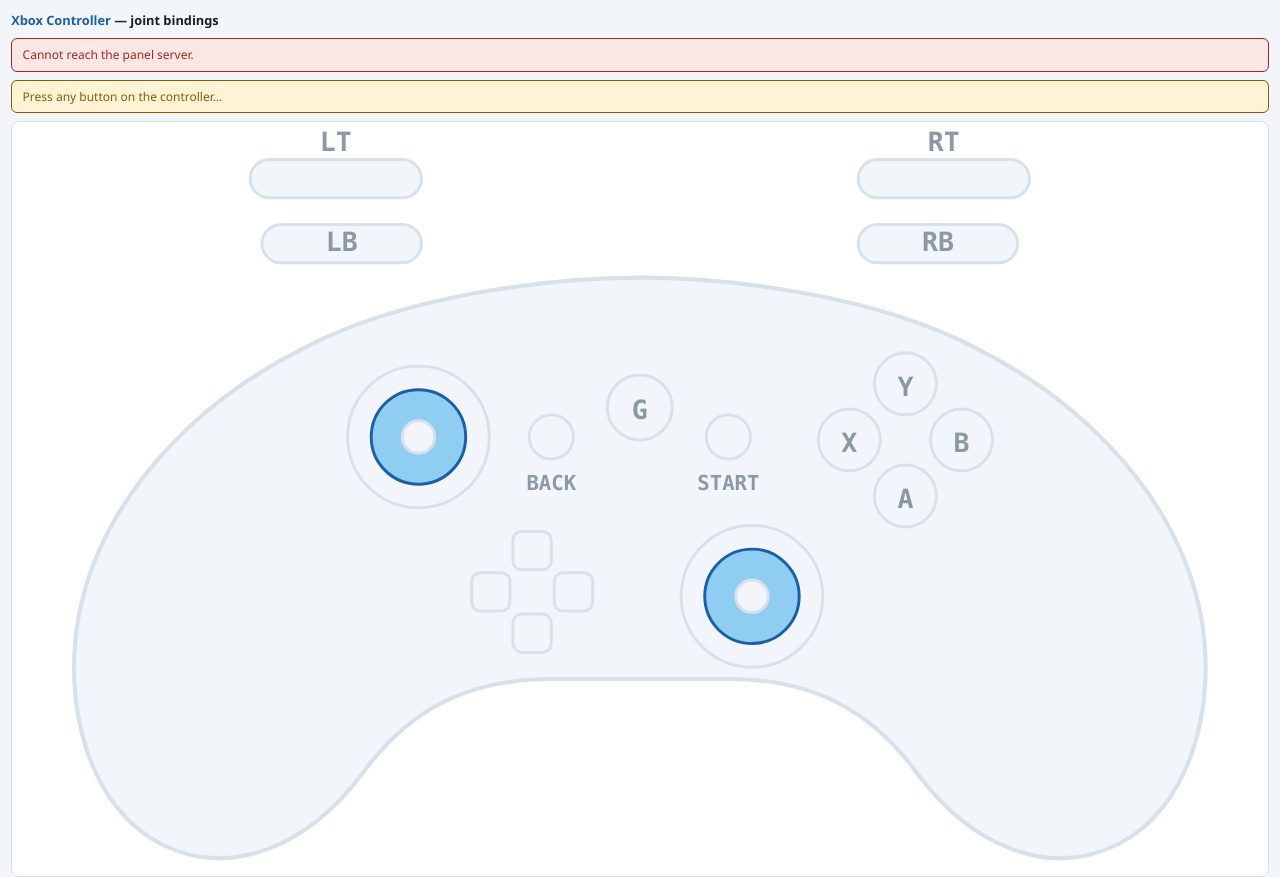
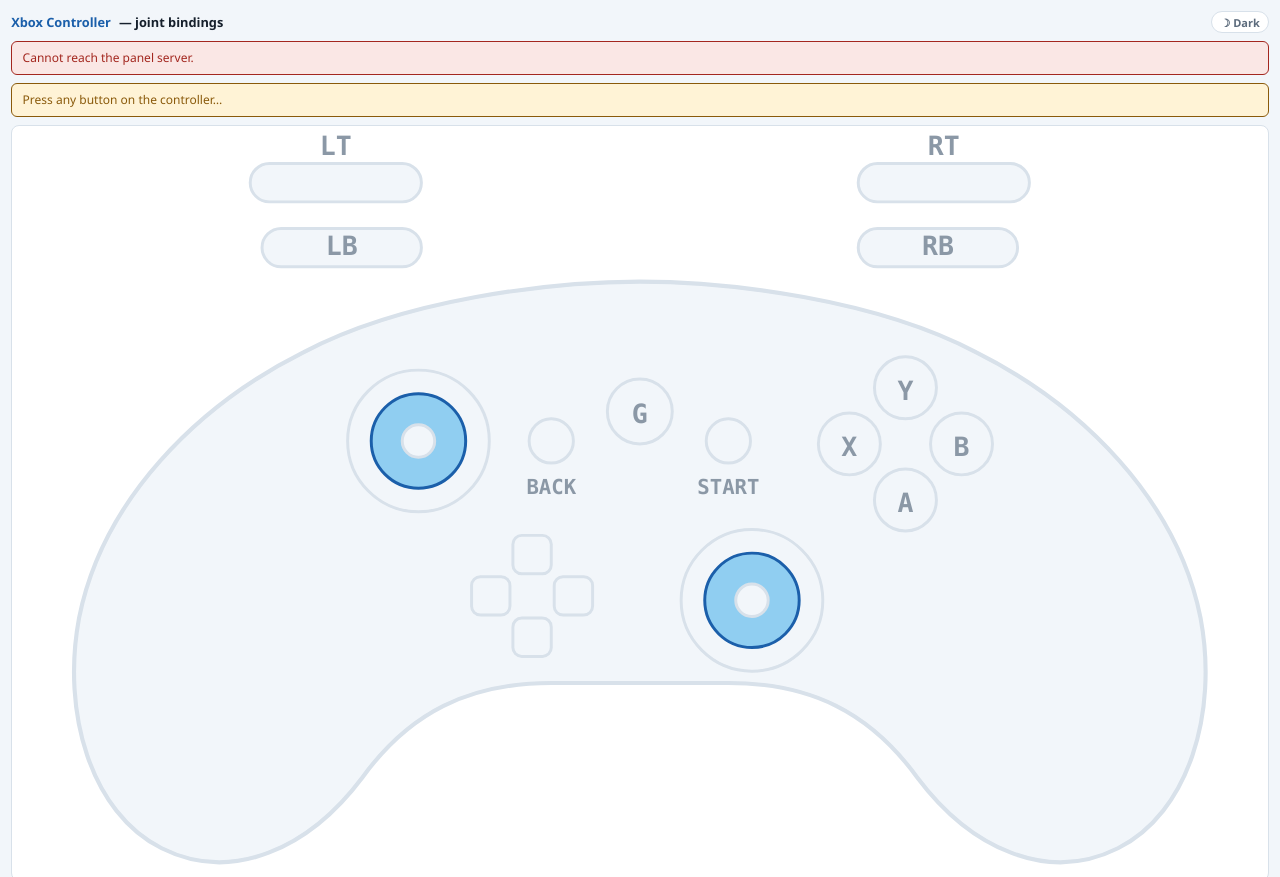
Before and after one commit to arnavcurie/onshape-gamepad-spike, a website: page index.html in a window 1280 px wide. Shown: the top 877 px of the page. Drawn offline with Linux system fonts and the light colour scheme; no server answers.

Commit message:
Add a dark theme with a toggle beside the heading
Borrows xbox-pad.html's glass palette verbatim where it maps — the same
#0E1013 ground, the two radial washes, rgba white panels and the #5CC8FF
accent — so the CLI page and the in-Onshape panel read as one project.

Light stays the default and OS preference is deliberately ignored: the panel
lives inside Onshape's light chrome, so dark is opt-in.

Persisting the choice turned out to be free — localStorage is the same
one-line API as a session-only store — so it survives a browser restart
rather than resetting. One word (sessionStorage) reverts that if the
reset-every-time behaviour is preferred; the comment says so at the call site.

```diff
--- a/index.html
+++ b/index.html
@@ -8,39 +8,72 @@
       /* Onshape brand palette so the panel sits inside the product rather than
          beside it: cobalt #0A3AA1, green-blue #1B5FAA, baby blue #90CEF1,
          mikado #FFC20E. */
+      /* Light is the default and the base, deliberately: the panel sits inside
+         Onshape's own light chrome. Dark is opt-in via the toggle, and borrows
+         the glass palette from the CLI's xbox-pad.html so the two surfaces of
+         this project look like one thing. OS preference is not consulted —
+         the spec asks for white unless the user says otherwise. */
       :root {
+        color-scheme: light;
         --cobalt:#0A3AA1; --blue:#1B5FAA; --sky:#90CEF1; --yellow:#FFC20E;
         --ink:#16202C; --muted:#5C6B7C; --faint:#8B98A6;
         --paper:#FFFFFF; --panel:#F2F6FA; --rule:#D8E1EA;
         --ok:#14683F; --ok-bg:#E3F3EA; --bad:#A3271F; --bad-bg:#FAE7E5;
         --warn:#8A5A0B; --warn-bg:#FFF3D6;
+        --body-bg: var(--panel);
+        --glass: none;
       }
-      @media (prefers-color-scheme: dark) {
-        :root:not([data-theme="light"]) {
-          --ink:#E6ECF3; --muted:#93A1B0; --faint:#74818F;
-          --paper:#161C24; --panel:#1C242E; --rule:#2A3540;
-          --blue:#6FA8E6; --sky:#4E7FB5; --cobalt:#86B4F0;
-          --ok:#62D69C; --ok-bg:#10301F; --bad:#FF8C86; --bad-bg:#3A1A18;
-          --warn:#F0C674; --warn-bg:#33280F;
-        }
+      :root[data-theme="dark"] {
+        color-scheme: dark;
+        /* xbox-pad.html's tokens, verbatim where they map */
+        --ink:#E9EDF2; --muted:#8B94A3; --faint:#6E7887;
+        --paper:rgba(255,255,255,.045);          /* --panel  in xbox-pad.html */
+        --panel:#0E1013;                          /* --bg     in xbox-pad.html */
+        --rule:rgba(255,255,255,.09);             /* --panel-line */
+        --blue:#5CC8FF; --cobalt:#9CDCFF; --sky:#2C6C93; --yellow:#F0C674;
+        --ok:#58D7A0; --ok-bg:rgba(88,215,160,.10);
+        --bad:#FF7B7B; --bad-bg:rgba(255,123,123,.10);
+        --warn:#F0C674; --warn-bg:rgba(240,198,116,.10);
+        /* the two ambient washes that give xbox-pad.html its depth */
+        --body-bg:
+          radial-gradient(1100px 620px at 18% -12%, #232A33 0%, transparent 60%),
+          radial-gradient(900px 560px at 88% 8%, #1B2B33 0%, transparent 55%),
+          #0E1013;
+        --glass: blur(22px) saturate(140%);
       }
       * { box-sizing:border-box; }
       body {
-        margin:0; padding:.7rem; color:var(--ink); background:var(--panel);
+        margin:0; padding:.7rem; color:var(--ink);
+        background:var(--body-bg); background-attachment:fixed;
         font:13px/1.45 ui-sans-serif,"Segoe UI",system-ui,sans-serif;
       }
-      h1 { font-size:.8rem; margin:0 0 .5rem; font-weight:600; }
+      /* Heading and toggle share one line, toggle pushed right. */
+      h1 {
+        font-size:.8rem; margin:0 0 .5rem; font-weight:600;
+        display:flex; align-items:center; gap:.5rem;
+      }
       h1 b { color:var(--blue); }
+      h1 .spacer { margin-left:auto; }
+      #theme {
+        font:inherit; font-size:11px; line-height:1; padding:.28rem .5rem;
+        border-radius:99px; cursor:pointer; white-space:nowrap;
+        border:1px solid var(--rule); background:var(--paper); color:var(--muted);
+        backdrop-filter:var(--glass); -webkit-backdrop-filter:var(--glass);
+      }
+      #theme:hover { color:var(--blue); border-color:var(--blue); }
+      #theme:focus-visible { outline:2px solid var(--yellow); outline-offset:1px; }
       h2 { font-size:.62rem; letter-spacing:.13em; text-transform:uppercase;
            color:var(--faint); margin:.9rem 0 .4rem; font-weight:600; }
 
       .bar { padding:.45rem .65rem; border-radius:6px; font-size:12px;
-             border:1px solid var(--rule); background:var(--paper); margin-bottom:.5rem; }
+             border:1px solid var(--rule); background:var(--paper); margin-bottom:.5rem;
+             backdrop-filter:var(--glass); -webkit-backdrop-filter:var(--glass); }
       .bar.ok  { color:var(--ok);  border-color:var(--ok);  background:var(--ok-bg); }
       .bar.warn{ color:var(--warn);border-color:var(--warn);background:var(--warn-bg); }
       .bar.bad { color:var(--bad); border-color:var(--bad); background:var(--bad-bg); }
 
-      .card { background:var(--paper); border:1px solid var(--rule); border-radius:8px; padding:.5rem; }
+      .card { background:var(--paper); border:1px solid var(--rule); border-radius:8px; padding:.5rem;
+              backdrop-filter:var(--glass); -webkit-backdrop-filter:var(--glass); }
       svg { display:block; width:100%; height:auto; }
       .shell{fill:var(--panel);stroke:var(--rule);stroke-width:1.4}
       .well {fill:var(--panel);stroke:var(--rule)}
@@ -90,7 +123,11 @@
     </style>
   </head>
   <body>
-    <h1><b>Xbox Controller</b> &mdash; joint bindings</h1>
+    <h1>
+      <b>Xbox Controller</b> &mdash; joint bindings
+      <span class="spacer"></span>
+      <button id="theme" type="button" aria-pressed="false" title="Switch theme">&#9789; Dark</button>
+    </h1>
 
     <div id="auth" class="bar warn">Checking Onshape connection&hellip;</div>
     <div id="pad" class="bar warn">Press any button on the controller&hellip;</div>
@@ -232,6 +269,30 @@
       const STORE = "onshape-xbox-bindings-v2:" + CTX.eid;
 
       const $ = (id) => document.getElementById(id);
+
+      // ---- theme -----------------------------------------------------------
+      // Light is the default and OS preference is ignored, per spec. Persisting
+      // it turned out to be free — localStorage is the same one-line API as a
+      // session-only store — so the choice survives a browser restart. Swap
+      // localStorage for sessionStorage below to get the reset-on-shutdown
+      // behaviour instead; nothing else changes.
+      const THEME_KEY = "onshape-xbox-theme";
+      function applyTheme(mode) {
+        const dark = mode === "dark";
+        document.documentElement.setAttribute("data-theme", dark ? "dark" : "light");
+        const b = $("theme");
+        b.innerHTML = dark ? "☀ Light" : "☽ Dark";
+        b.setAttribute("aria-pressed", String(dark));
+        b.title = dark ? "Switch to light theme" : "Switch to dark theme";
+      }
+      let theme = "light";
+      try { theme = localStorage.getItem(THEME_KEY) === "dark" ? "dark" : "light"; } catch {}
+      applyTheme(theme);
+      $("theme").addEventListener("click", () => {
+        theme = theme === "dark" ? "light" : "dark";
+        applyTheme(theme);
+        try { localStorage.setItem(THEME_KEY, theme); } catch {}
+      });
       const B = {};   // per-source binding: { joint, scale }
       const S = {};   // per-source runtime: { commanded, info, ok, posted, dirtyVal }
       SOURCES.forEach((s) => { B[s.id] = { joint:"", scale:1 }; S[s.id] = { commanded:0, info:null, ok:false, posted:0 }; });
```
